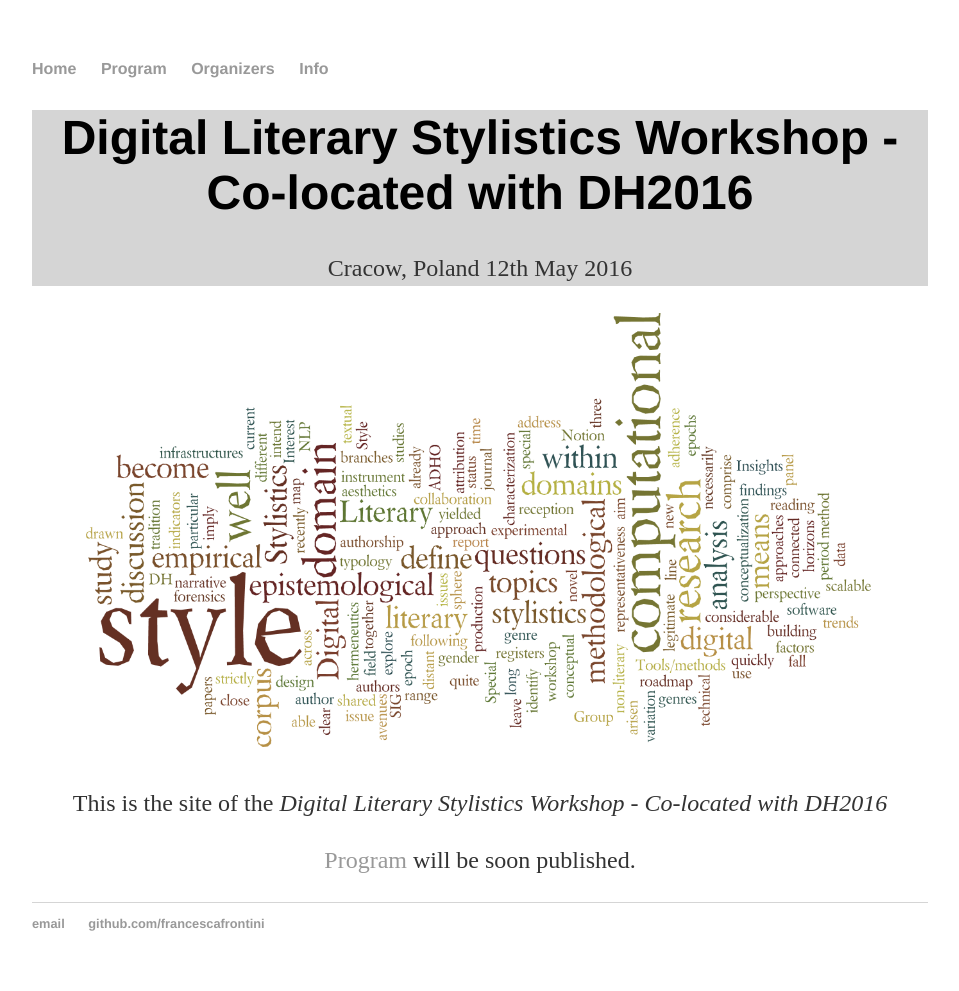
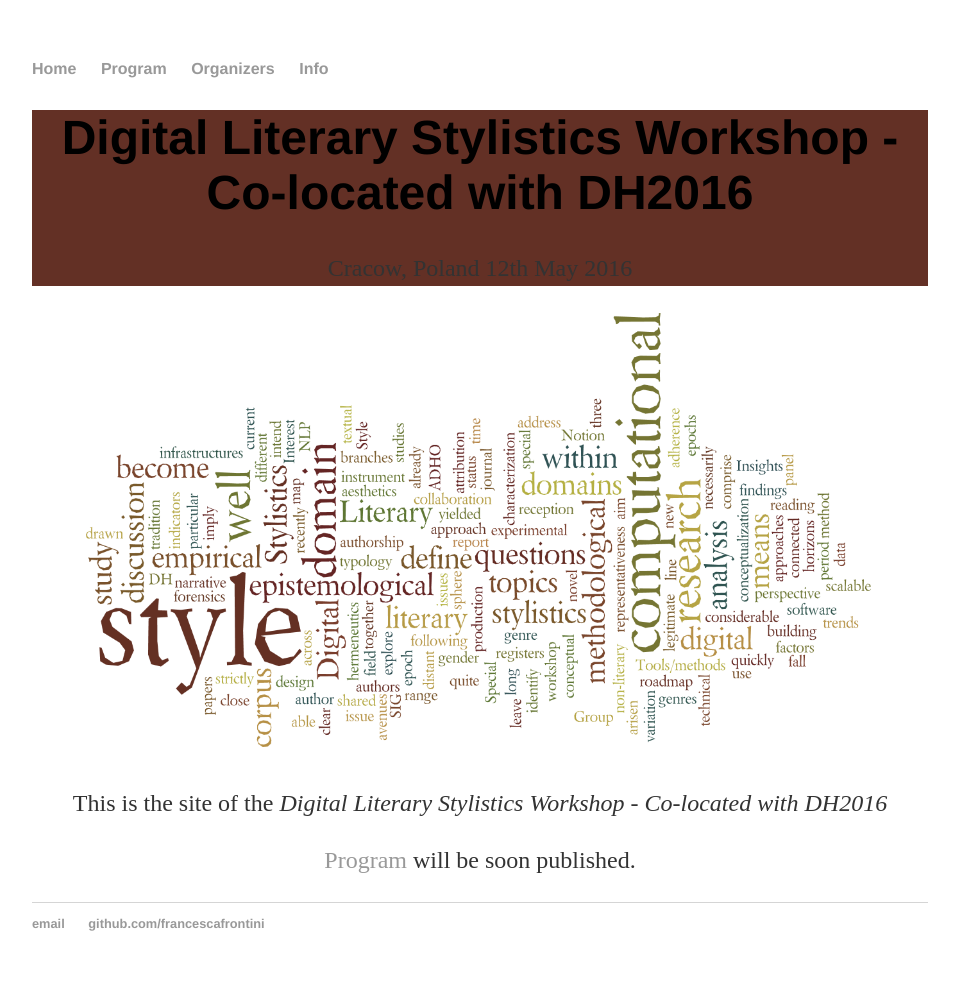
Before and after one commit to DigitalLiteraryStylistic/-DigitalLiteraryStylistic.github.io, a Jekyll site: the page built from index.html, in a window 1280 px wide. Shown: the whole page, without its empty margins (160-1119 px from the left). Built offline with Jekyll 4.4.1, drawn with Linux system fonts in a browser that asks for light colours.

Commit message:
Update main.css

```diff
--- a/css/main.css
+++ b/css/main.css
@@ -44,7 +44,7 @@
 
 .main-header {
   text-align: center;
-  background: #d5d5d5;
+  background: #633025;
 }
 
 .blurb {
```
